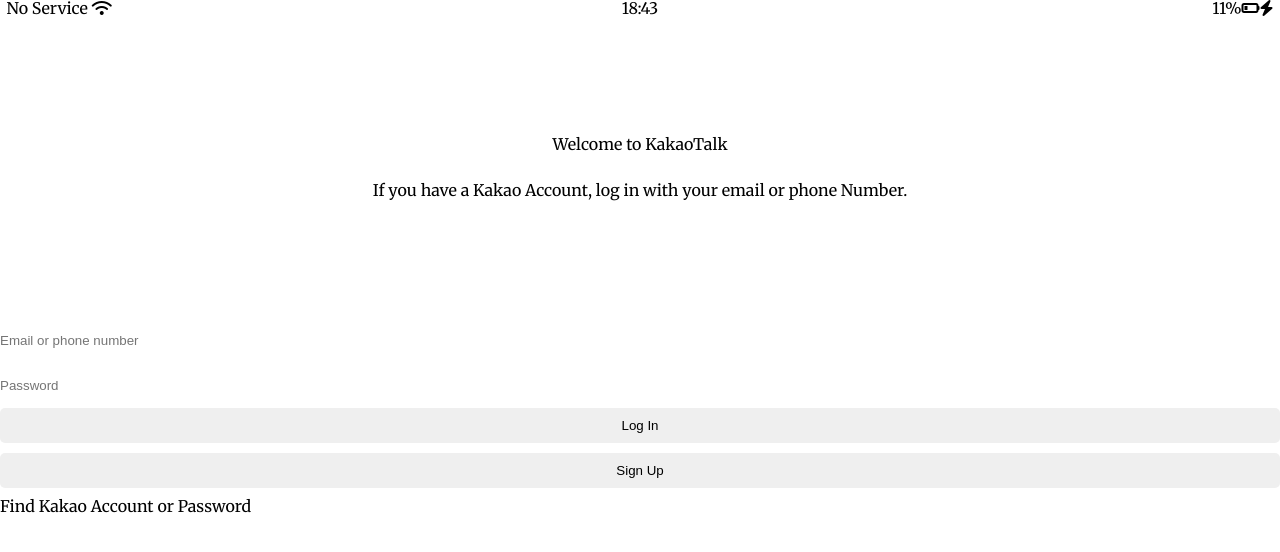
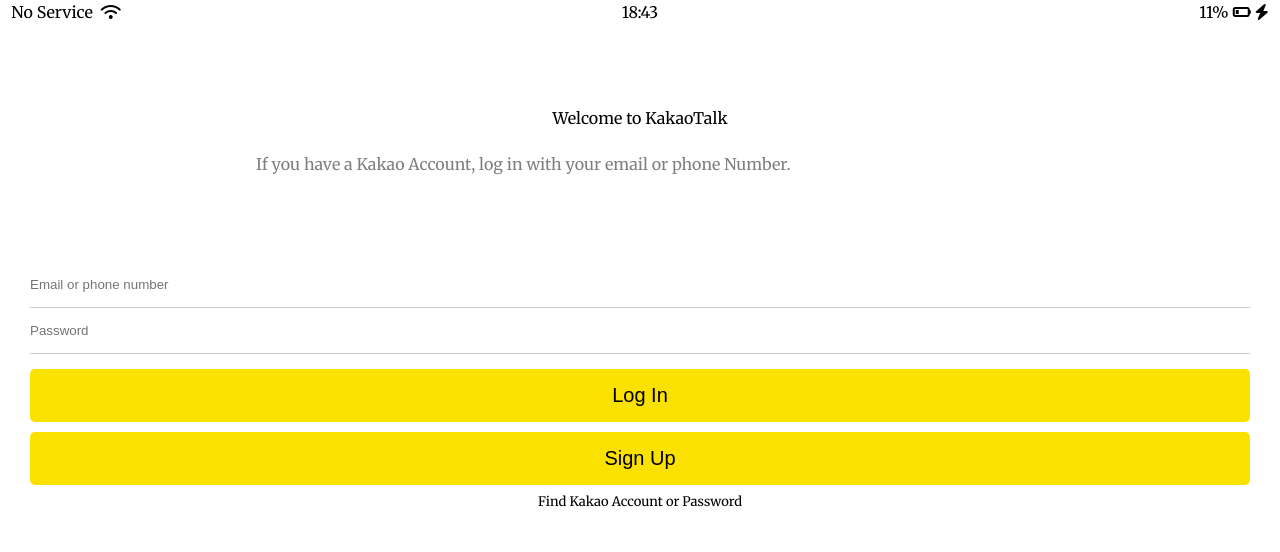
Before and after one commit to sean-seunghyun/kakao-clone, a plain HTML site: page index.html in a window 1280 px wide. Drawn offline with Linux system fonts and the light colour scheme.

Commit message:
index.html complete

```diff
--- a/common/index.css
+++ /dev/null
@@ -1,38 +0,0 @@
-header {
-  margin: 120px 0px;
-}
-
-header h2,
-header p {
-  text-align: center;
-}
-
-header p {
-  margin-top: 30px;
-}
-
-form {
-  display: flex;
-  flex-direction: column;
-}
-
-.welcome .welcome__input {
-  border: none;
-  border-bottom: 1px;
-  padding: 15px 0px;
-}
-
-.welcome__input:focus {
-  outline: none;
-}
-
-.welcome__a {
-  text-align: center;
-}
-
-.welcome__submit {
-  border-radius: 5px;
-  height: 35px;
-  margin-bottom: 10px;
-  border: none;
-}
--- a/common/styles.css
+++ /dev/null
@@ -1,3 +0,0 @@
-@import url(common.css);
-@import url(status-bar.css);
-@import url(index.css);
--- a/common/status-bar.css
+++ b/css/components/status-bar.css
@@ -1,4 +1,7 @@
 .status-bar {
+  padding-top:4px;
+  padding-left: 5px;
+  padding-right: 5px;
   display: flex;
   justify-content: center;
 }
@@ -17,3 +20,11 @@
   justify-content: flex-end;
   align-items: center;
 }
+
+.status-bar__col .fa-battery-quarter{
+  margin: 0px 4px;
+}
+
+.status-bar__col .fa-wifi{
+  margin-left: 4px;
+}
--- /dev/null
+++ b/css/index.css
@@ -0,0 +1,49 @@
+.welcome-header {
+  margin: 90px 0px;
+  display: flex;
+  flex-direction: column;
+  align-items: center;
+}
+
+.welcome-header__text{
+  margin-top:30px;
+  width:60%;
+  opacity: 0.5;
+}
+
+.welcome-account {
+  display: flex;
+  flex-direction: column;
+  margin: 0px 30px;
+}
+
+.welcome-account__input {
+  border: none;
+  border-bottom: 1px solid rgba(0, 0, 0, 0.2);
+  padding: 15px 0px;
+  transition: border-bottom 0.3s ease-in-out;
+
+}
+
+.welcome-account__input:focus {
+  border-bottom: 1px solid var(--yellow);
+}
+
+.welcome-account__a {
+  text-align: center;
+  font-size: 13px;
+}
+
+.welcome-account__btn {
+  padding: 15px 0px;
+  border-radius: 5px;
+  margin-bottom: 10px;
+  border: none;
+  font-size: 20px;
+  background-color: var(--yellow);
+  cursor: pointer;
+}
+
+ .welcome-account__btn[value="Log In"]{
+   margin-top:15px;
+ }
--- a/common/common.css
+++ b/css/reset.css
@@ -135,3 +135,12 @@ a {
   text-decoration: none;
   color: inherit;
 }
+
+input:focus{
+  outline: none;
+}
+
+input:-webkit-autofill {
+  background-color: transparent !important;
+  -webkit-box-shadow: 0 0 0 50px white inset;
+}
--- /dev/null
+++ b/css/styles.css
@@ -0,0 +1,4 @@
+@import url(reset.css);
+@import url(components/status-bar.css);
+@import url(variables.css);
+@import url(index.css);
--- /dev/null
+++ b/css/variables.css
@@ -0,0 +1,3 @@
+:root {
+    --yellow: #fae100;
+}
--- a/index.html
+++ b/index.html
@@ -4,7 +4,7 @@
     <meta charset="UTF-8" />
     <meta http-equiv="X-UA-Compatible" content="IE=edge" />
     <meta name="viewport" content="width=device-width, initial-scale=1.0" />
-    <link rel="stylesheet" href="common/styles.css" />
+    <link rel="stylesheet" href="css/styles.css" />
     <link rel="preconnect" href="https://fonts.gstatic.com" />
     <link
       href="https://fonts.googleapis.com/css2?family=Merriweather:wght@400;700&display=swap"
@@ -32,29 +32,33 @@
       </div>
     </div>
 
-    <header>
-      <h2>Welcome to KakaoTalk</h2>
-      <p>
+    <header class="welcome-header">
+      <h1 class="wecome-header__title">Welcome to KakaoTalk</h1>
+      <p class="welcome-header__text">
         If you have a Kakao Account, log in with your email or phone Number.
       </p>
     </header>
 
-    <form class="welcome">
+    <form class="welcome-account" action="friends.html" method="get" id="login-form">
       <input
-        class="welcome__input"
+        class="welcome-account__input"
         type="text"
         placeholder="Email or phone number"
+        autocomplete="disabled"
+        name="username"
         required
       />
       <input
-        class="welcome__input"
+        class="welcome-account__input"
         type="password"
         placeholder="Password"
+        name="password"
+        autocomplete="new-password"
         required
       />
-      <input class="welcome__submit" type="submit" value="Log In" />
-      <input class="welcome__submit" type="submit" value="Sign Up" />
-      <a href="#">Find Kakao Account or Password</a>
+      <input class="welcome-account__btn" type="submit" value="Log In" />
+      <input class="welcome-account__btn" type="submit" value="Sign Up" />
+      <a class="welcome-account__a" href="#">Find Kakao Account or Password</a>
     </form>
   </body>
 </html>
```
Also changed, not shown: friends.html (added).
